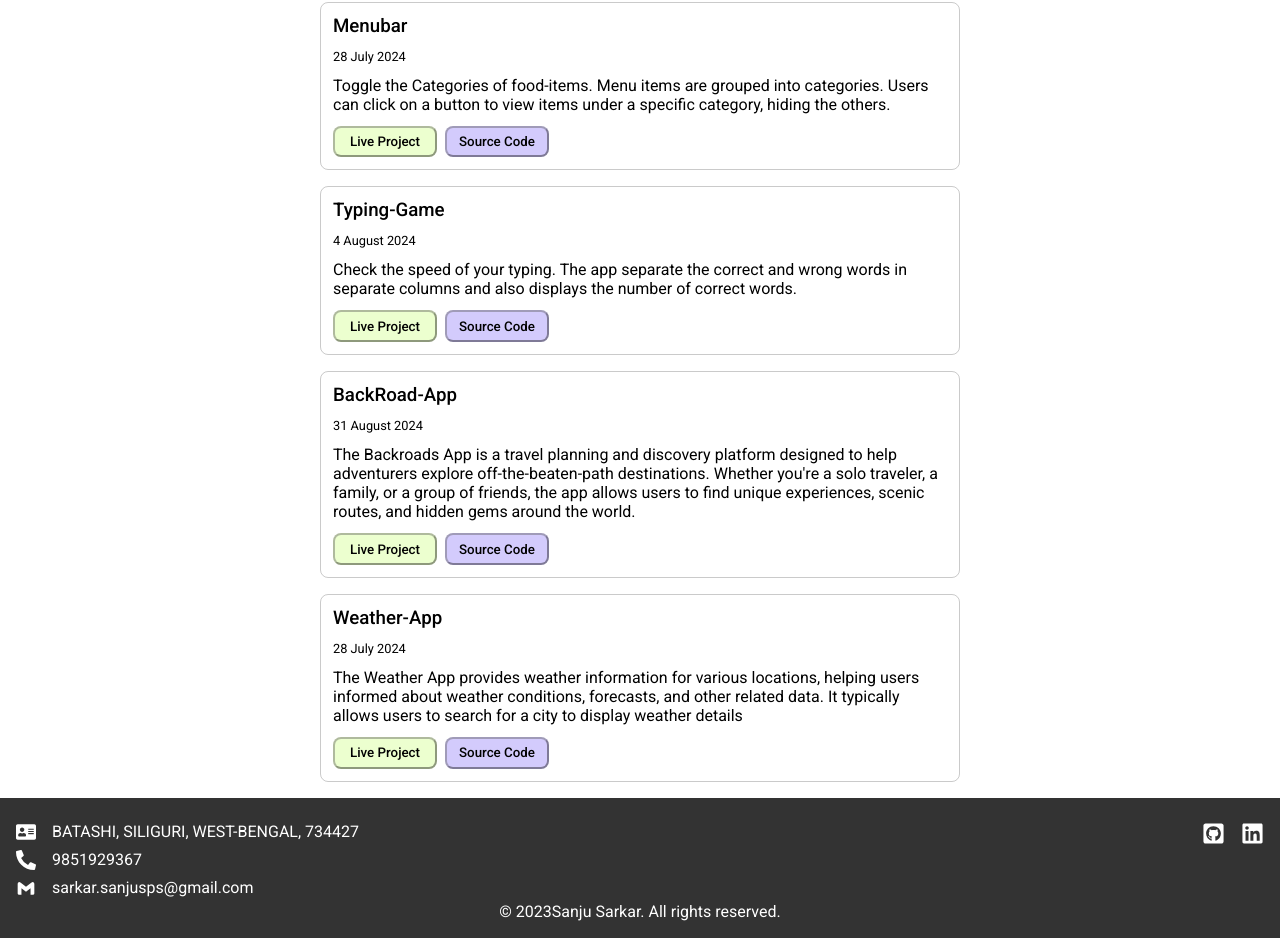
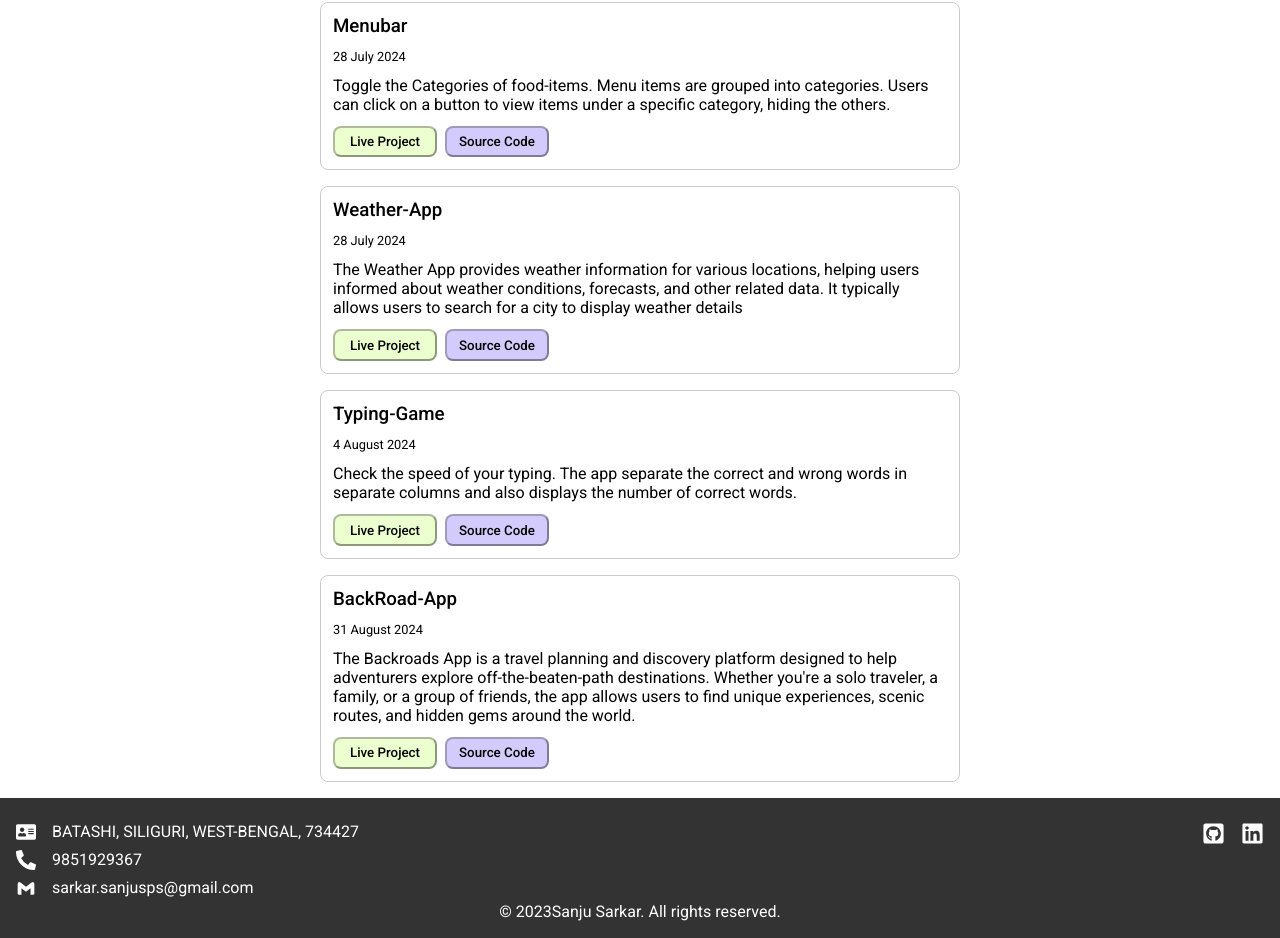
Before and after one commit to SanjuXepiar/Portfolio.js, a React (Create React App) app: page /project in a window 1280 px wide. Shown: the part 651-1589 px from the top of the page. Built offline with nearby package versions, Linux system fonts and the light colour scheme.

Commit message:
Update data.js

```diff
--- a/src/data.js
+++ b/src/data.js
@@ -28,6 +28,15 @@ export const projectData = [
   },
   {
     id: "4",
+    title: "Weather-App",
+    description:
+      "The Weather App provides weather information for various locations, helping users informed about weather conditions, forecasts, and other related data. It typically allows users to search for a city to display weather details",
+    date: "28 July 2024",
+    liveLink: "https://weather-search01.netlify.app",
+    sourceLink: "https://github.com/SanjuXepiar/weatherapp",
+  },
+  {
+    id: "5",
     title: "Typing-Game",
     description:
       "Check the speed of your typing. The app separate the correct and wrong words in separate columns and also displays the number of correct words.",
@@ -36,7 +45,7 @@ export const projectData = [
     sourceLink: "https://github.com/SanjuXepiar/typing-game",
   },
   {
-    id: "5",
+    id: "6",
     title: "BackRoad-App",
     description:
       "The Backroads App is a travel planning and discovery platform designed to help adventurers explore off-the-beaten-path destinations. Whether you're a solo traveler, a family, or a group of friends, the app allows users to find unique experiences, scenic routes, and hidden gems around the world.",
@@ -44,14 +53,4 @@ export const projectData = [
     liveLink: "https://backroads-01app.netlify.app",
     sourceLink: "https://github.com/SanjuXepiar/backroads-app",
   },
-
-  {
-    id: "6",
-    title: "Weather-App",
-    description:
-      "The Weather App provides weather information for various locations, helping users informed about weather conditions, forecasts, and other related data. It typically allows users to search for a city to display weather details",
-    date: "28 July 2024",
-    liveLink: "https://weather-search01.netlify.app",
-    sourceLink: "https://github.com/SanjuXepiar/weatherapp",
-  },
 ];
```
